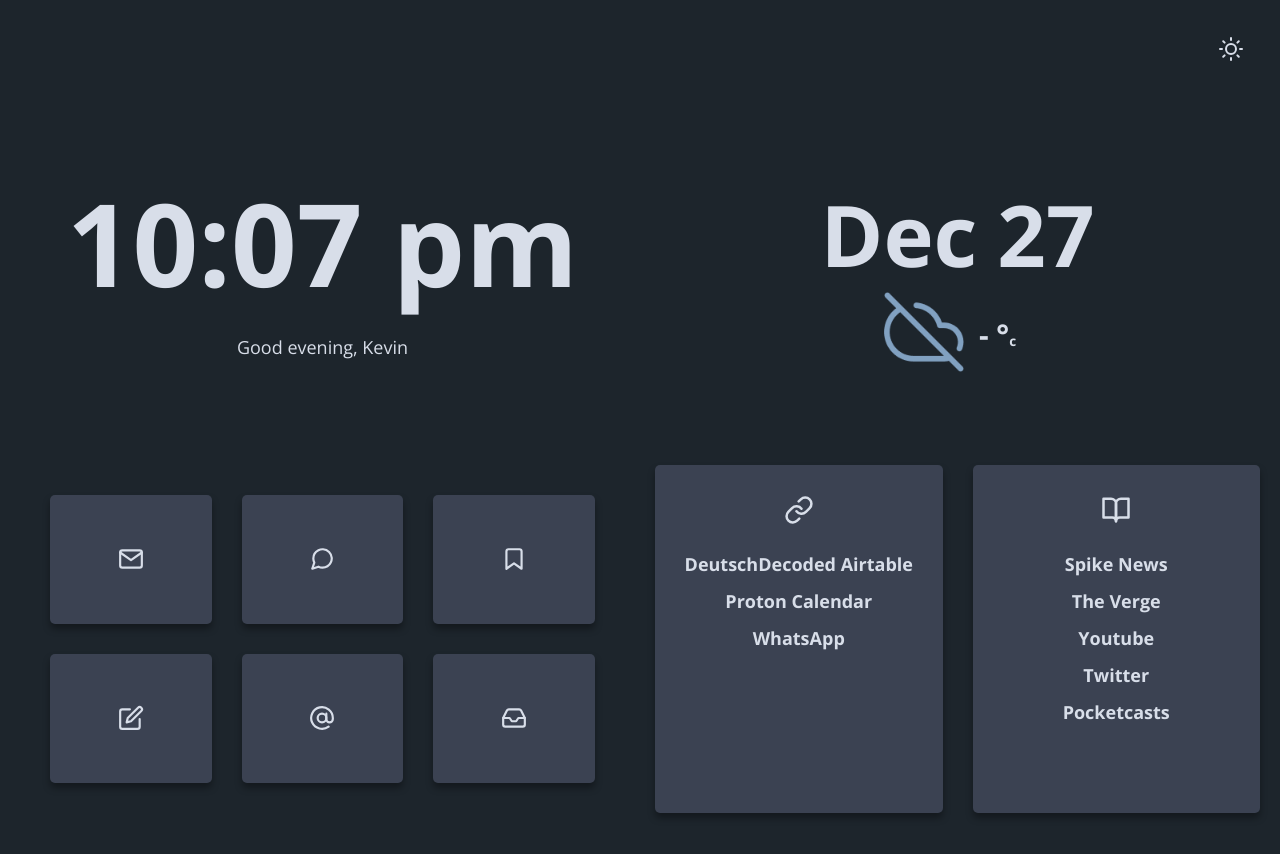
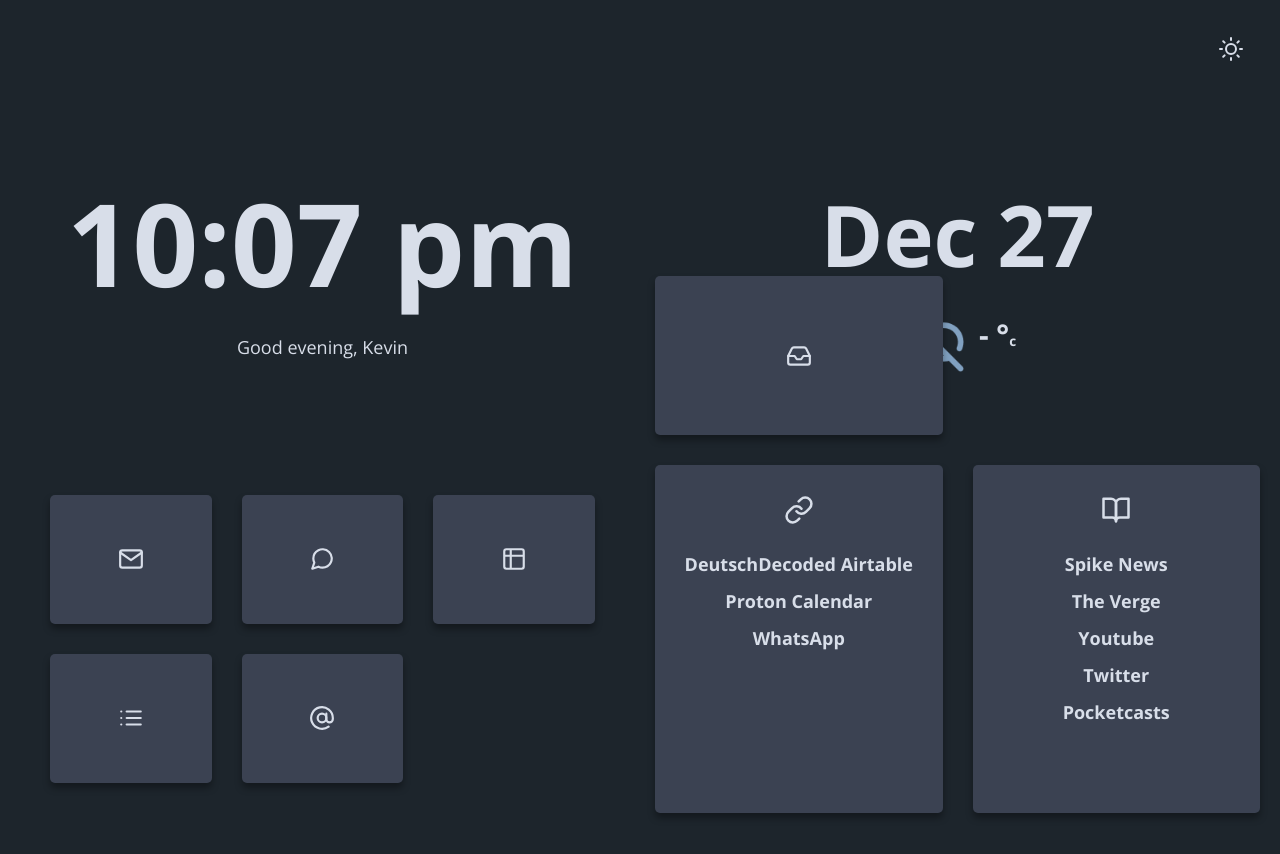
Before and after one commit to kcole93/kcole93.github.io, a Jekyll site: the page bento/index.html, which Jekyll copies as it is, in a window 1280 px wide. Shown: the top 854 px of the page. Built offline with Jekyll 4.4.1, drawn with Linux system fonts in a browser that asks for light colours.

Commit message:
Update Bento items

```diff
--- a/bento/index.html
+++ b/bento/index.html
@@ -37,6 +37,10 @@
                 </div>
             </div>
         </div>
+        <a href="https://mail.proton.me/u/0/inbox" target="_self" class="qlink__link qlink__link-6">
+            <i class="qlink__icon" data-feather="inbox"></i>
+        </a>
+
         <div class="qlink">
             <a target="_self" href="https://gmail.com/" class="qlink__link qlink__link-1">
                 <i class="qlink__icon" data-feather="mail"></i>
@@ -46,22 +50,18 @@
                 <i class="qlink__icon" data-feather="message-circle"></i>
             </a>
 
-            <a href="https://kevin-cole.com/admin" target="_self" class="qlink__link qlink__link-3">
-                <i class="qlink__icon" data-feather="edit"></i>
+            <a href="https://app.todoist.com/app/upcoming" target="_self" class="qlink__link qlink__link-3">
+                <i class="qlink__icon" data-feather="list"></i>
             </a>
 
             <a target="_self"
-                href="https://airtable.com/appvCDk6547NNRujP/tbl4YS6u3z8Qp9iK4/viwaUdpinQ9Kg1rn1?blocks=hide"
+                href="http://15.204.227.115:7300/dashboard"
                 class="qlink__link qlink__link-5">
-                <i class="qlink__icon" data-feather="bookmark"></i>
+                <i class="qlink__icon" data-feather="table"></i>
             </a>
 
             <a target="_self" href="https://elk.zone/home" class="qlink__link qlink__link-4">
                 <i class="qlink__icon" data-feather="at-sign"></i>
-            </a>
-
-            <a href="https://mail.proton.me/u/0/inbox" target="_self" class="qlink__link qlink__link-6">
-                <i class="qlink__icon" data-feather="inbox"></i>
             </a>
         </div>
 
```
